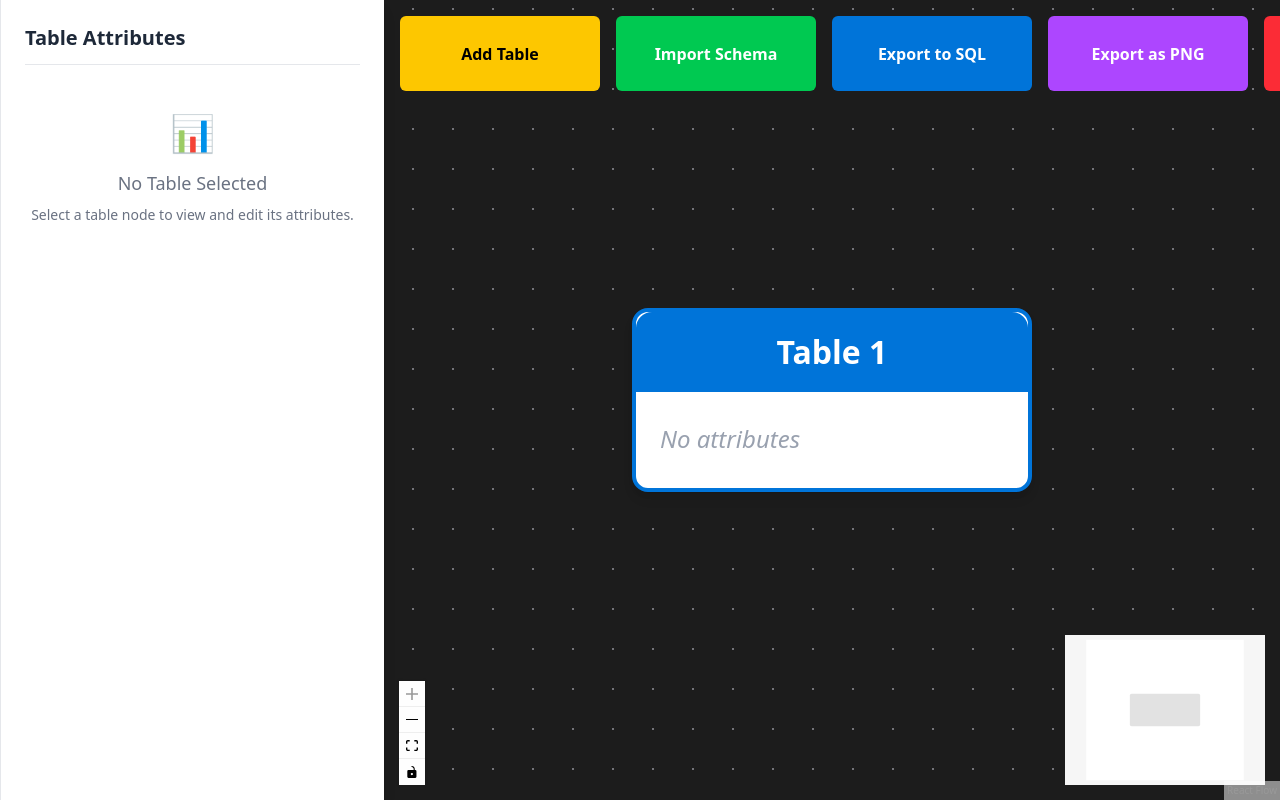
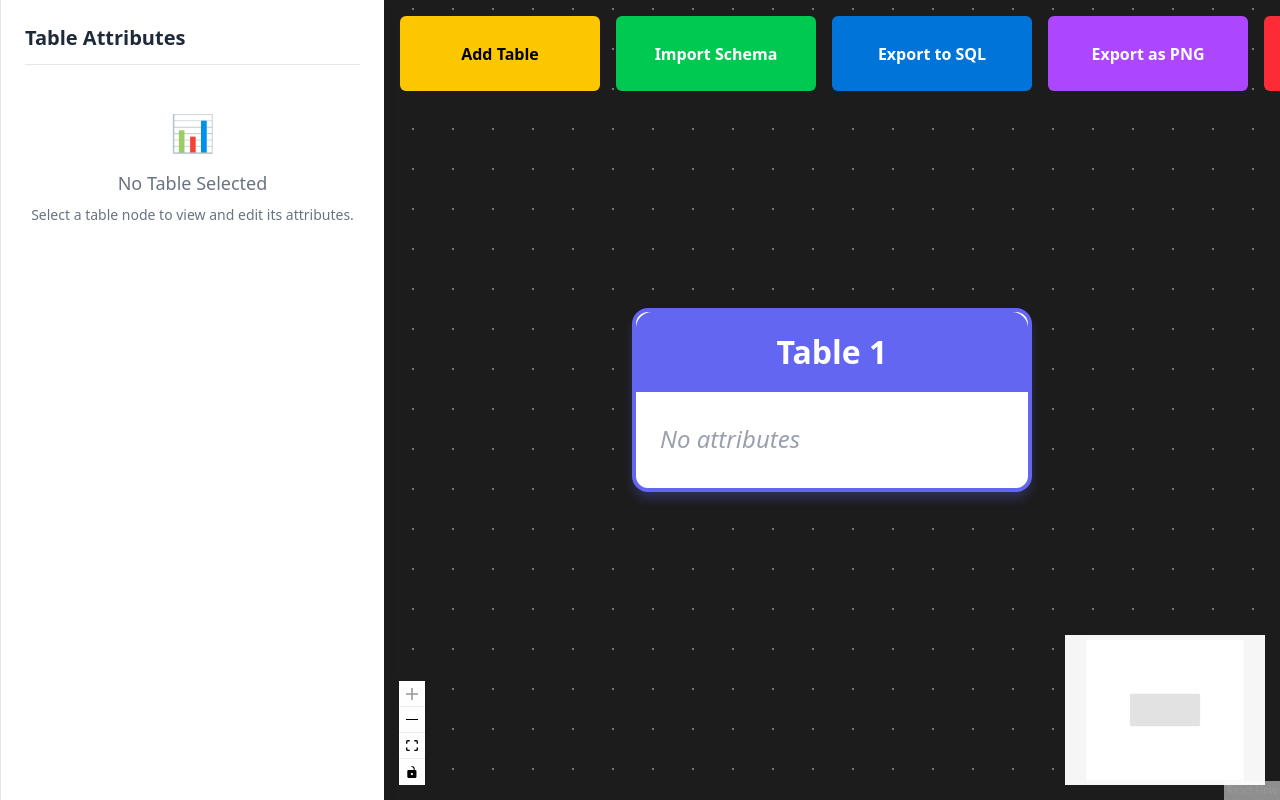
Before and after one commit to Chinmay1635/sketchdb, a React (Vite) app: page / in a window 1280 px wide. Both pictures are taken after a click on the button "Add Table". Shown: the top 800 px of the page. Built offline with nearby package versions, Linux system fonts and the light colour scheme; what node-sql-parser would draw is missing.

Commit message:
random color to the table alongwith user can change color of table

```diff
--- a/src/App.tsx
+++ b/src/App.tsx
@@ -93,6 +93,7 @@ export default function CanvasPlayground() {
     startEditTableName,
     saveTableName,
     cancelEditTableName,
+    changeTableColor,
 
     // Attribute editing
     onStartAttrEdit,
@@ -194,14 +195,14 @@ export default function CanvasPlayground() {
           updateNodeAttributes(connectionInfo);
         }
 
-        const newEdge = createStyledEdge(params);
+        const newEdge = createStyledEdge(params, nodes);
         setEdges((eds) => addEdge(newEdge as Connection, eds));
       } catch (error) {
         console.error('Failed to create connection:', error);
         showError(new Error('Failed to create connection between tables. Please try again.'), 'validation');
       }
     },
-    [setEdges, updateNodeAttributes, showError]
+    [setEdges, updateNodeAttributes, showError, nodes]
   );
 
   // Node selection
@@ -320,6 +321,7 @@ export default function CanvasPlayground() {
         onCancelEditTableName={cancelEditTableName}
         onEditTableNameChange={setEditTableName}
         onDeleteTable={deleteTable}
+        onChangeTableColor={changeTableColor}
         onAttrNameChange={setAttrName}
         onAttrDataTypeChange={setAttrDataType}
         onAttrTypeChange={setAttrType}
--- a/src/components/TableNode.tsx
+++ b/src/components/TableNode.tsx
@@ -1,22 +1,41 @@
 import React from "react";
 import { Handle, Position } from "@xyflow/react";
 import { TableAttribute } from "../types";
+import { getLighterColor, getDarkerColor, isLightColor } from "../utils/colorUtils";
 
 interface TableNodeProps {
   data: {
     label: string;
     attributes: TableAttribute[];
+    color?: string;
   };
   id: string;
 }
 
 export const TableNode: React.FC<TableNodeProps> = ({ data, id }) => {
   const attributes = Array.isArray(data.attributes) ? data.attributes : [];
+  const tableColor = data.color || '#0074D9'; // Default blue color
+  const lightBackground = getLighterColor(tableColor, 0.05);
+  const darkerBorder = getDarkerColor(tableColor);
+  const textColor = isLightColor(tableColor) ? '#000000' : '#FFFFFF';
 
   return (
-    <div className="bg-white border-2 border-[#0074D9] rounded-lg min-w-[200px] shadow-md relative">
+    <div
+      className="border-2 rounded-lg min-w-[200px] shadow-md relative"
+      style={{
+        backgroundColor: 'white',
+        borderColor: tableColor,
+        boxShadow: `0 4px 6px -1px ${getLighterColor(tableColor, 0.3)}`
+      }}
+    >
       {/* Table Header */}
-      <div className="bg-[#0074D9] text-white px-3 py-2 rounded-t-lg font-bold text-center">
+      <div
+        className="text-white px-3 py-2 rounded-t-lg font-bold text-center"
+        style={{
+          backgroundColor: tableColor,
+          color: textColor
+        }}
+      >
         {typeof data.label === "string" ? data.label : `Table ${id}`}
       </div>
 
@@ -29,15 +48,26 @@ export const TableNode: React.FC<TableNodeProps> = ({ data, id }) => {
               className={`px-3 py-1 text-xs flex justify-between items-center relative min-h-[24px] ${
                 idx < attributes.length - 1 ? "border-b border-gray-200" : ""
               }`}
+              style={{
+                backgroundColor: idx % 2 === 0 ? lightBackground : 'transparent'
+              }}
             >
               {/* Left handle (incoming connections) */}
               <Handle
                 type="target"
                 position={Position.Left}
                 id={`${id}-${attr.name}-target`}
-                className={`!w-2 !h-2 !bg-${
-                  attr.type === "FK" ? "[#FF6B6B]" : "[#0074D9]"
-                } absolute left-[-4px] top-1/2 -translate-y-1/2 rounded-full`}
+                style={{
+                  width: 8,
+                  height: 8,
+                  backgroundColor: attr.type === "FK" ? "#FF6B6B" : tableColor,
+                  position: 'absolute',
+                  left: -4,
+                  top: '50%',
+                  transform: 'translateY(-50%)',
+                  borderRadius: '50%',
+                  border: '1px solid white'
+                }}
               />
 
               {/* Right handle (outgoing connections) */}
@@ -45,9 +75,17 @@ export const TableNode: React.FC<TableNodeProps> = ({ data, id }) => {
                 type="source"
                 position={Position.Right}
                 id={`${id}-${attr.name}-source`}
-                className={`!w-2 !h-2 !bg-${
-                  attr.type === "PK" ? "[#FFD700]" : "[#0074D9]"
-                } absolute right-[-4px] top-1/2 -translate-y-1/2 rounded-full`}
+                style={{
+                  width: 8,
+                  height: 8,
+                  backgroundColor: attr.type === "PK" ? "#FFD700" : tableColor,
+                  position: 'absolute',
+                  right: -4,
+                  top: '50%',
+                  transform: 'translateY(-50%)',
+                  borderRadius: '50%',
+                  border: '1px solid white'
+                }}
               />
 
               <span className={attr.type === "PK" ? "font-bold" : ""}>
--- a/src/components/index.ts
+++ b/src/components/index.ts
@@ -7,4 +7,5 @@ export { Toolbar } from './Toolbar';
 export { LoadingDialog } from './LoadingDialog';
 export { ExportDialog } from './ExportDialog';
 export { ErrorDialog } from './ErrorDialog';
+export { ColorPicker } from './ColorPicker';
 export { default as CustomEdge } from './CustomEdge';
--- a/src/hooks/useTableManagement.ts
+++ b/src/hooks/useTableManagement.ts
@@ -1,6 +1,7 @@
 import { useState, useCallback } from 'react';
 import { Node, useNodesState, Edge } from '@xyflow/react';
 import { TableAttribute, AttributeType, DataType, TableData } from '../types';
+import { getRandomTableColor } from '../utils/colorUtils';
 
 type TableNode = Node<TableData>;
 
@@ -157,6 +158,7 @@ export const useTableManagement = (
         data: {
           label: `Table ${nds.length + 1}`,
           attributes: [],
+          color: getRandomTableColor(), // Assign random color to new table
         },
         position: { x: 100 + nds.length * 50, y: 100 + nds.length * 50 },
         type: 'tableNode',
@@ -293,6 +295,24 @@ export const useTableManagement = (
     setIsEditingTableName(false);
     setEditTableName("");
   }, []);
+
+  // Change Table Color
+  const changeTableColor = useCallback((color: string) => {
+    if (!selectedTableId) return;
+
+    setNodes((nds) =>
+      nds.map((node) => {
+        if (node.id !== selectedTableId) return node;
+        return {
+          ...node,
+          data: {
+            ...node.data,
+            color: color,
+          },
+        };
+      })
+    );
+  }, [selectedTableId, setNodes]);
 
   // Attribute Editing Functions
   const onStartAttrEdit = useCallback((idx: number) => {
@@ -588,6 +608,7 @@ export const useTableManagement = (
     startEditTableName,
     saveTableName,
     cancelEditTableName,
+    changeTableColor,
     updateNodeAttributes,
 
     // Attribute Editing
--- a/src/types/index.ts
+++ b/src/types/index.ts
@@ -20,6 +20,7 @@ export interface TableAttribute {
 export interface TableData {
   label: string;
   attributes: TableAttribute[];
+  color?: string; // Visual color for the table (doesn't affect SQL)
   [key: string]: unknown;
 }
 
--- /dev/null
+++ b/src/utils/colorUtils.ts
@@ -0,0 +1,66 @@
+// Predefined color palette for tables
+export const TABLE_COLORS = [
+  '#3B82F6', // Blue
+  '#EF4444', // Red
+  '#10B981', // Green
+  '#F59E0B', // Yellow
+  '#8B5CF6', // Purple
+  '#06B6D4', // Cyan
+  '#F97316', // Orange
+  '#84CC16', // Lime
+  '#EC4899', // Pink
+  '#6366F1', // Indigo
+  '#14B8A6', // Teal
+  '#F472B6', // Rose
+  '#A855F7', // Violet
+  '#22C55E', // Emerald
+  '#FB7185', // Red Rose
+  '#60A5FA', // Light Blue
+];
+
+// Generate a random color from the predefined palette
+export const getRandomTableColor = (): string => {
+  const randomIndex = Math.floor(Math.random() * TABLE_COLORS.length);
+  return TABLE_COLORS[randomIndex];
+};
+
+// Convert hex color to RGB for transparency effects
+export const hexToRgb = (hex: string): { r: number; g: number; b: number } | null => {
+  const result = /^#?([a-f\d]{2})([a-f\d]{2})([a-f\d]{2})$/i.exec(hex);
+  return result ? {
+    r: parseInt(result[1], 16),
+    g: parseInt(result[2], 16),
+    b: parseInt(result[3], 16)
+  } : null;
+};
+
+// Get a lighter version of the color for backgrounds
+export const getLighterColor = (color: string, opacity: number = 0.1): string => {
+  const rgb = hexToRgb(color);
+  if (!rgb) return `${color}20`; // Fallback with low opacity
+
+  return `rgba(${rgb.r}, ${rgb.g}, ${rgb.b}, ${opacity})`;
+};
+
+// Get a darker version of the color for borders
+export const getDarkerColor = (color: string): string => {
+  const rgb = hexToRgb(color);
+  if (!rgb) return color;
+
+  const darkenFactor = 0.8;
+  const r = Math.floor(rgb.r * darkenFactor);
+  const g = Math.floor(rgb.g * darkenFactor);
+  const b = Math.floor(rgb.b * darkenFactor);
+
+  return `rgb(${r}, ${g}, ${b})`;
+};
+
+// Check if a color is light or dark (for text color contrast)
+export const isLightColor = (color: string): boolean => {
+  const rgb = hexToRgb(color);
+  if (!rgb) return false;
+
+  // Calculate luminance
+  const luminance = (0.299 * rgb.r + 0.587 * rgb.g + 0.114 * rgb.b) / 255;
+  return luminance > 0.5;
+};
--- a/src/utils/connectionUtils.ts
+++ b/src/utils/connectionUtils.ts
@@ -26,20 +26,30 @@ export const parseConnectionHandles = (
   };
 };
 
-export const createStyledEdge = (params: Edge | Connection): Partial<Edge> => {
+export const createStyledEdge = (params: Edge | Connection, nodes?: Node[]): Partial<Edge> => {
+  let edgeColor = '#0074D9'; // Default color
+
+  // Try to get color from the target node if nodes are provided
+  if (nodes && params.target) {
+    const targetNode = nodes.find(n => n.id === params.target);
+    if (targetNode && (targetNode.data as any)?.color) {
+      edgeColor = (targetNode.data as any).color;
+    }
+  }
+
   return {
     ...params,
     type: 'customEdge',
     style: {
-      stroke: '#0074D9',
+      stroke: edgeColor,
       strokeWidth: 2,
     },
     markerEnd: {
       type: 'arrowclosed' as const,
-      color: '#0074D9',
+      color: edgeColor,
     },
     label: params.sourceHandle && params.targetHandle ? 'FK Relationship' : undefined,
-    labelStyle: { fill: '#0074D9', fontWeight: 'bold', fontSize: 10 },
+    labelStyle: { fill: edgeColor, fontWeight: 'bold', fontSize: 10 },
   };
 };
 
@@ -68,6 +78,8 @@ export const createEdgesFromForeignKeys = (nodes: Node[]): Edge[] => {
     const tableData = node.data as any; // Type assertion for table data
     if (!tableData || !tableData.attributes || !Array.isArray(tableData.attributes)) return;
 
+    const sourceColor = tableData.color || '#0074D9'; // Use table color for edges
+
     tableData.attributes.forEach((attr: any) => {
       // Check if this attribute is a foreign key
       if (attr.type === 'FK' && attr.refTable && attr.refAttr) {
@@ -78,6 +90,8 @@ export const createEdgesFromForeignKeys = (nodes: Node[]): Edge[] => {
         });
 
         if (referencedNode) {
+          const targetColor = (referencedNode.data as any)?.color || '#0074D9';
+
           // Edge direction: FROM referenced PK TO foreign key
           // This shows: "Primary key is referenced by foreign key"
           const sourceHandle = `${referencedNode.id}-${attr.refAttr}-source`;  // PK side
@@ -91,15 +105,15 @@ export const createEdgesFromForeignKeys = (nodes: Node[]): Edge[] => {
             targetHandle,                 // Target: FK column
             type: 'customEdge',
             style: {
-              stroke: '#0074D9',
+              stroke: targetColor, // Use target table color for the edge
               strokeWidth: 2,
             },
             markerEnd: {
               type: 'arrowclosed' as const,
-              color: '#0074D9',
+              color: targetColor,
             },
             label: 'FK',
-            labelStyle: { fill: '#0074D9', fontWeight: 'bold', fontSize: 10 },
+            labelStyle: { fill: targetColor, fontWeight: 'bold', fontSize: 10 },
           };
 
           console.log('Creating edge:', {
--- a/src/utils/sqlParser.ts
+++ b/src/utils/sqlParser.ts
@@ -2,6 +2,7 @@ import { Node } from '@xyflow/react';
 import { Parser, AST } from 'node-sql-parser';
 import { TableAttribute, AttributeType, DataType } from '../types';
 import { createEdgesFromForeignKeys } from './connectionUtils';
+import { getRandomTableColor } from './colorUtils';
 
 interface ParsedTable {
   name: string;
@@ -677,6 +678,7 @@ const convertToNodes = (tables: ParsedTable[]): Node[] => {
       label: table.name,  // Add label for SQL export compatibility
       table: table.name,  // Keep table for backward compatibility
       attributes: table.attributes,
+      color: getRandomTableColor(), // Assign random color to imported tables
     },
   }));
 };
```
Also changed, not shown: src/components/ColorPicker.tsx (added, +52 -0 lines), src/components/Sidebar.tsx (+9 -0 lines).
